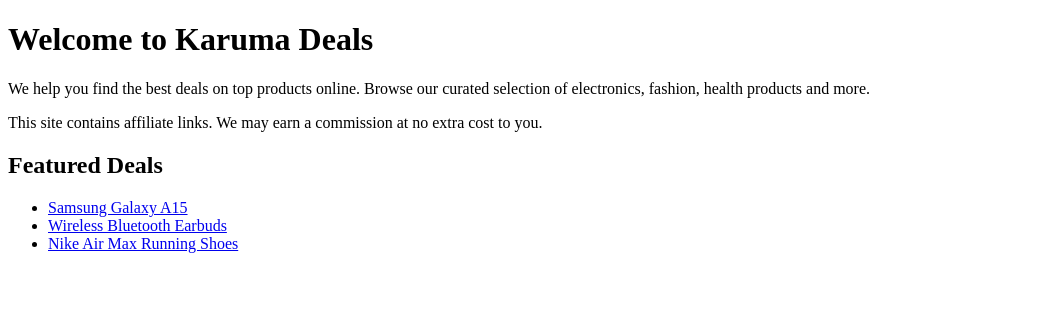
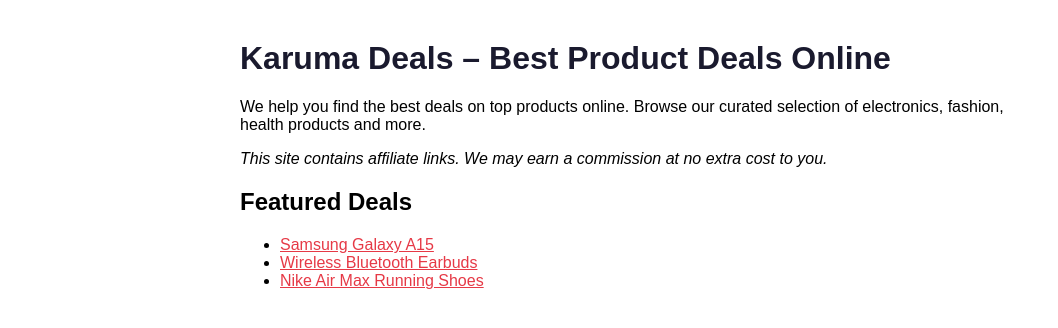
Before and after one commit to Karuma-irungu/affiliate-pages, a plain HTML site: page index.html in a window 1280 px wide. Shown: the whole page, without its empty margins (0-1058 px from the left). Drawn offline with Linux system fonts and the light colour scheme.

Commit message:
Update welcome message and styling in index.html

```diff
--- a/index.html
+++ b/index.html
@@ -4,14 +4,19 @@
   <meta charset="UTF-8">
   <title>Karuma Deals – Best Product Deals Online</title>
   <meta name="description" content="Discover the best deals on electronics, fashion, health and more.">
+  <style>
+    body { font-family: sans-serif; max-width: 800px; margin: 40px auto; padding: 0 20px; }
+    h1 { color: #1a1a2e; }
+    a { color: #e63946; }
+  </style>
 </head>
 <body>
-  <h1>Welcome to Karuma Deals</h1>
+  <h1>Karuma Deals – Best Product Deals Online</h1>
   <p>We help you find the best deals on top products online.
   Browse our curated selection of electronics, fashion,
   health products and more.</p>
-  <p>This site contains affiliate links. We may earn a
-  commission at no extra cost to you.</p>
+  <p><em>This site contains affiliate links. We may earn a
+  commission at no extra cost to you.</em></p>
   <h2>Featured Deals</h2>
   <ul>
     <li><a href="pages/test-001.html">Samsung Galaxy A15</a></li>
```
